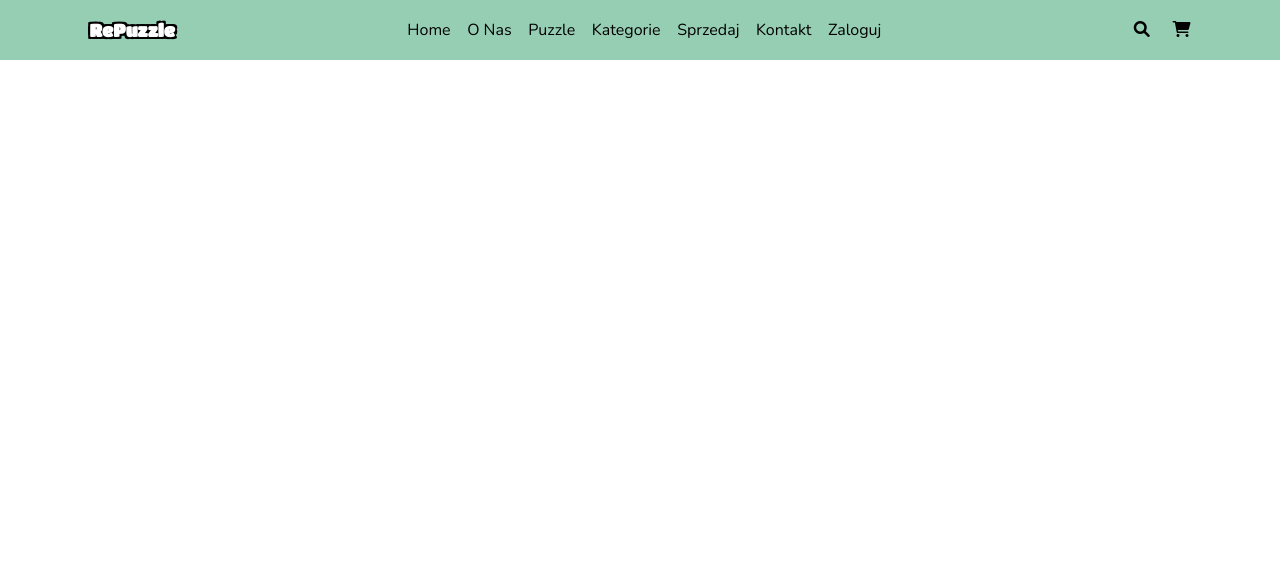
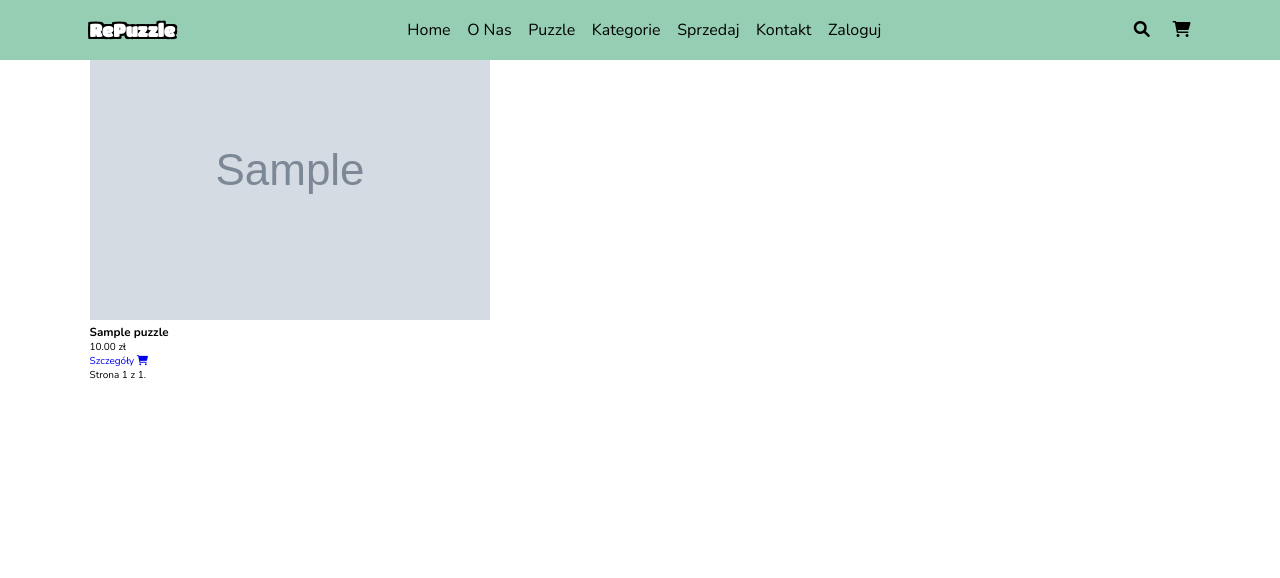
Before and after one commit to julkiea/Repuzzle, a Django app: page /puzzle_list/ in a window 1280 px wide. Shown: the top 578 px of the page. Run offline with Django 5.2, Linux system fonts and the light colour scheme; tables that the repository leaves empty hold one stand-in row (values such as "Sample post"); grey boxes marked "Sample" are stand-in pictures.

Commit message:
Add pagination to puzzle list page'

```diff
--- a/website/templates/puzzle_list.html
+++ b/website/templates/puzzle_list.html
@@ -5,7 +5,7 @@
 
 <section class = "puzzle">
     <div class="puzzle-box-container">
-        {% for puzzle in puzzles %}
+        {% for puzzle in page_obj %}
             <div class="puzzle-box">
                 <div class="puzzle-image">
                     <img src="{{ puzzle.image.url }}">
@@ -14,13 +14,35 @@
                     <h3>{{ puzzle.name }}</h3>
                     <div class="price">{{ puzzle.price }} zł</div>
                     <div class="link-container">
-                        <a href="{% url 'puzzle' puzzle.id %}"{{ puzzle.id }}>Szczegóły</a>
+                        <a href="{% url 'puzzle' puzzle.id %}">Szczegóły</a>
                         <a href="#" id="cart"><i class="fas fa-shopping-cart"></i></a>
                     </div>
                 </div>
+
             </div>
         {% endfor %}
+
     </div>
+
+    <div class="pagination">
+        <span class="step-links">
+            {% if page_obj.has_previous %}
+            <a href="?page=1">&laquo; pierwsza</a>
+            <a href="?page={{ page_obj.previous_page_number }}">poprzednia</a>
+        {% endif %}
+
+        <span class="current">
+            Strona {{ page_obj.number }} z {{ page_obj.paginator.num_pages }}.
+        </span>
+
+        {% if page_obj.has_next %}
+            <a href="?page={{ page_obj.next_page_number }}">następna</a>
+            <a href="?page={{ page_obj.paginator.num_pages }}">ostatnia &raquo;</a>
+        {% endif %}
+
+        </span>
+    </div>
+
 </section>
 
 
```
